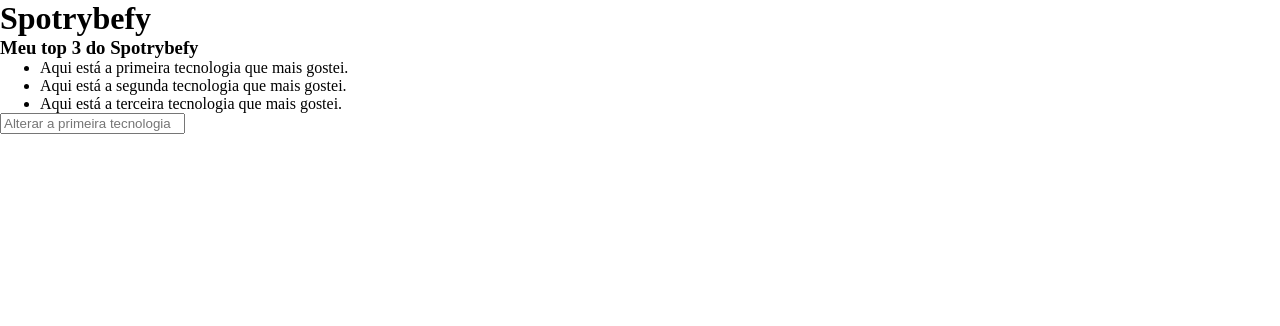
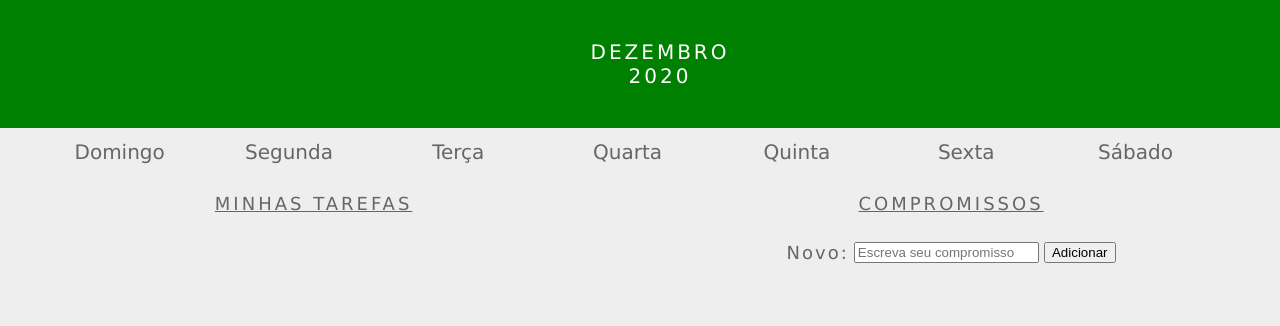
Before and after one commit to RaphaelMocellin/trybe-exercicios, a plain HTML site: page fundamentos/secao-05-javascript-dom/dia-03-eventos/index.html in a window 1280 px wide. Drawn offline with Linux system fonts and the light colour scheme; files that its build step writes are made by us from their sources.

Commit message:
adicionando primeiros arquivos dos exercicos pos aula

```diff
--- a/fundamentos/secao-05-javascript-dom/dia-03-eventos/index.html
+++ b/fundamentos/secao-05-javascript-dom/dia-03-eventos/index.html
@@ -1,25 +1,46 @@
 <!DOCTYPE html>
-<html lang="pt-br">
+<html>
   <head>
-  <meta charset="UTF-8">
-  <title>addEventListener</title>
-  <link rel="preconnect" href="https://fonts.gstatic.com">
-  <link href="https://fonts.googleapis.com/css2?family=Montserrat:wght@400;900&display=swap" rel="stylesheet">
-  <link rel="stylesheet" href="style.css">
+    <link rel="stylesheet" href="style.css">
+    <meta charset="UTF-8" />
+    <meta name="viewport" content="width=device-width" />
+    <title>Calendar</title>
   </head>
   <body>
-    <header>
-      <h1>Spotrybefy</h1>
+    <header class="month-container">
+      <ul>
+        <li id="month">Dezembro</li>
+        <li id="year">2020</li>
+      </ul>
     </header>
-    <main>
-      <h3 id="my-spotrybefy">Meu top 3 do Spotrybefy</h3>
-      <ul class="container">
-        <li class="tech" id="first-li">Aqui está a primeira tecnologia que mais gostei.</li>
-        <li id="second-li">Aqui está a segunda tecnologia que mais gostei.</li>
-        <li id="third-li">Aqui está a terceira tecnologia que mais gostei.</li>
+    <div class="week-days-container">
+      <ul class="week-days">
       </ul>
-      <input type="text" id="input" placeholder="Alterar a primeira tecnologia">
-    </main>
-    <script src="main.js"></script>
+    </div>
+    <div class="days-container">
+      <ul id="days">
+      </ul>
+    </div>
+    <div class="buttons-container">
+    </div>
+    <section class="tasks-container">
+      <div class="my-tasks">
+        <h3>MINHAS TAREFAS</h3>
+      </div>
+      <div class="input-container">
+        <h3>COMPROMISSOS</h3>
+        <label for="task-input">Novo:</label>
+        <input type="text"
+          id="task-input"
+          placeholder="Escreva seu compromisso"
+        >
+        <button id="btn-add">Adicionar</button>
+      </div>
+      <div class="task-list-container">
+        <ul class="task-list">
+        </ul>
+      </div>
+    </section>
+    <script src="script.js"></script>
   </body>
 </html>
--- /dev/null
+++ b/fundamentos/secao-05-javascript-dom/dia-03-eventos/script.js
@@ -0,0 +1,16 @@
+const createDaysOfTheWeek = () => {
+    const weekDays = ['Domingo', 'Segunda', 'Terça', 'Quarta', 'Quinta', 'Sexta', 'Sábado']
+    const weekDaysList = document.querySelector('.week-days');
+
+    for (let index = 0; index < weekDays.length; index += 1) {
+      const days = weekDays[index];
+      const dayListItem = document.createElement('li');
+      dayListItem.innerHTML = days;
+
+      weekDaysList.appendChild(dayListItem);
+    };
+  }
+
+  createDaysOfTheWeek();
+
+  // Escreva seu código abaixo.
--- /dev/null
+++ b/fundamentos/secao-05-javascript-dom/dia-03-eventos/style.css
@@ -0,0 +1,155 @@
+
+* {
+    margin: 0;
+  }
+
+  body {
+    font-family: Verdana, Geneva, Tahoma, sans-serif;
+    background-color: #eee;
+  }
+
+  button {
+    margin: 20px;
+  }
+
+  #btn-add {
+    margin: 0;
+  }
+
+  .buttons-container {
+    background-color: #eee;
+    display: inline-block;
+    text-align: center;
+    width: 100%;
+  }
+
+  #days {
+    margin: 0;
+  }
+
+  #days li {
+    color: #777;
+    display: inline-block;
+    font-size:20px;
+    margin: 5px 0;
+    text-align: center;
+    vertical-align: middle;
+    width: 13.6%;
+  }
+
+  .input-container {
+    width: 49%;
+    height: 100px;
+    display: inline-block;
+  }
+
+  input {
+    margin-top: 8px;
+  }
+
+  label {
+    color: #666;
+    font-size: 18px;
+    font-weight: 500;
+    letter-spacing: 2px;
+    vertical-align: middle;
+  }
+
+  .month-container {
+    background: green;
+    padding: 40px 25px;
+    text-align: center;
+  }
+
+  .month-container ul li {
+    color:white;
+    font-size: 20px;
+    letter-spacing: 3px;
+    list-style-type: none;
+    text-transform: uppercase;
+  }
+
+  .my-tasks {
+    clear: both;
+    float: left;
+    height: 100px;
+    vertical-align: middle;
+    width: 49%;
+  }
+
+  .my-tasks div {
+    border: 1px solid black;
+    border-radius: 100%;
+    box-shadow: 0 4px 8px 0 rgba(0, 0, 0, 0.2), 0 6px 20px 0 rgba(0, 0, 0, 0.19);
+    display: inline-block;
+    height: 35px;
+    margin-left: 10px;
+    vertical-align: middle;
+    width: 35px;
+  }
+
+  .my-tasks div:hover {
+    height: 45px;
+    width: 45px;
+  }
+
+  .my-tasks span {
+    color: #666;
+    font-size: 18px;
+    font-weight: 500;
+    letter-spacing: 3px;
+    padding-bottom: 10px;
+    vertical-align: middle;
+  }
+
+  .tasks-container {
+    height: 130px;
+    justify-content: center;
+    text-align: center;
+    width: 100%;
+  }
+
+  .tasks-container h3 {
+    color: #666;
+    font-size: 18px;
+    font-weight: 500;
+    margin-bottom: 20px;
+    text-decoration: underline;
+    letter-spacing: 3px;
+  }
+
+  .task-list {
+    margin-top: 20px;
+  }
+
+  .task-list-container {
+    display: inline-block;
+  }
+
+  .task-list-container ul {
+    list-style-type: none;
+    padding: 0;
+    color: #666;
+    font-size: 18px;
+    font-weight: 500;
+    letter-spacing: 2px;
+    vertical-align: middle;
+  }
+
+  .week-days-container {
+    margin-left: 35px;
+  }
+
+  .week-days li {
+    color: #666;
+    display: inline-block;
+    text-align: center;
+    vertical-align: middle;
+    width: 13.6%;
+  }
+
+  .week-days {
+    font-size: 20px;
+    margin: 0px;
+    padding: 10px 0;
+  }
```
Also changed, not shown: fundamentos/secao-05-javascript-dom/dia-03-eventos/index2.html (added, +25 -0 lines).
